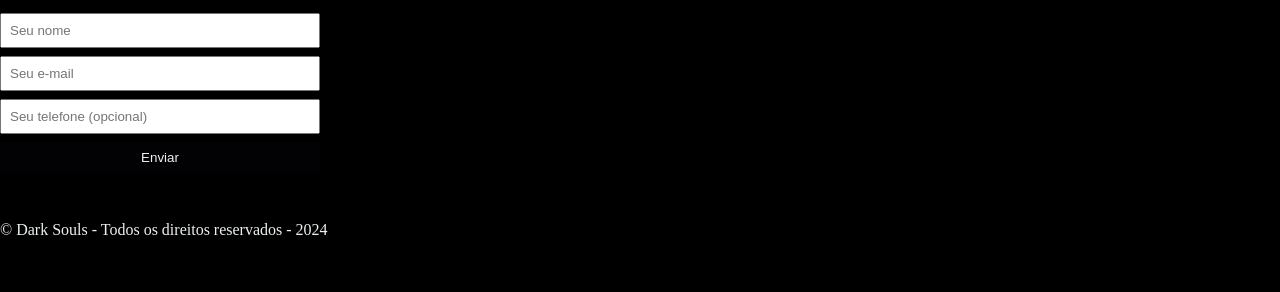
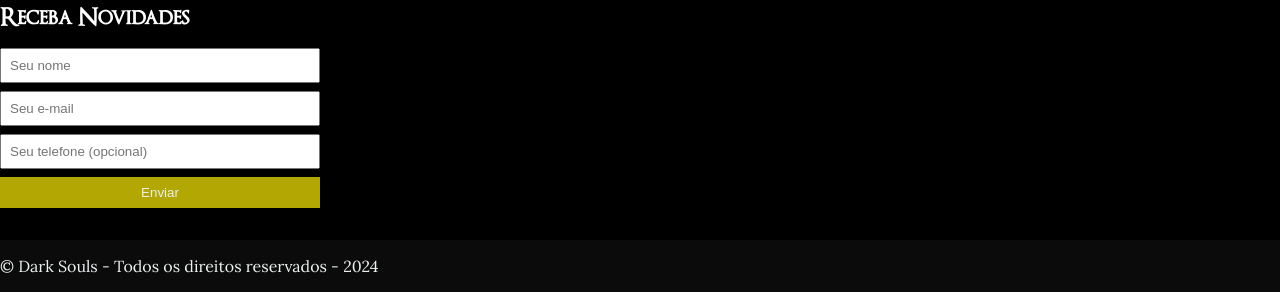
Before and after one commit to MatheusFernandes013/site_darksouls, a plain HTML site: page index.html in a window 1280 px wide. Shown: the part 1379-1671 px from the top of the page. Before the commit the page ends 1634 px from the top, so only its background shows below. Drawn offline with Linux system fonts and the light colour scheme.

Commit message:
complementando css

```diff
--- a/main.css
+++ b/main.css
@@ -4,16 +4,29 @@
     box-sizing: border-box;
 }
 
-header {
+@font-face {
+    font-family: 'OptimusPrinceps';
+    src: url('fonts/OptimusPrinceps.ttf') format('truetype');
+    font-weight: normal;
+    font-style: normal;
+}
+
+@font-face {
+    font-family: 'OptimusPrincepsBold';
+    src: url('fonts/OptimusPrincepsSemiBold.ttf') format('truetype');
+}
+
+header, h1 {
     padding: 16px 0;
     background-color: #0c0b0b;
     color: #ecf0f1;
     position: sticky;
     top: 0px;
-    font-family: "Roboto Slab", serif;
-    font-optical-sizing: auto;
-    font-weight: <weight>;
-    font-style: normal;
+    font-family: 'OptimusPrincepsBold';
+}
+section h2,
+section h3 {
+    font-family: 'OptimusPrinceps';
 }
 
 header nav li {
@@ -27,8 +40,12 @@ header nav li a {
     text-decoration: none;
 }
 
-body {
+body, section p {
     background-color: #000000;
+    font-family: "Lora", serif;
+    font-optical-sizing: auto;
+    font-weight: weight;
+    font-style: normal;
 }
 
 .container {
@@ -104,14 +121,14 @@ section h3 {
 }
 
 form button {
-    background-color: #020205;
+    background-color: #b3a704;
     color: #ecf0f1;
     border: none;
     cursor: pointer;
 }
 
 form button:hover {
-    background-color: #161616;
+    background-color: #272726;
 }
 
 input:focus {
@@ -119,7 +136,7 @@ input:focus {
 }
 
 footer {
-    background-color: #000000;
+    background-color: #0c0b0b;
     color: #ecf0f1;
     padding: 16px 0;
 }
```
